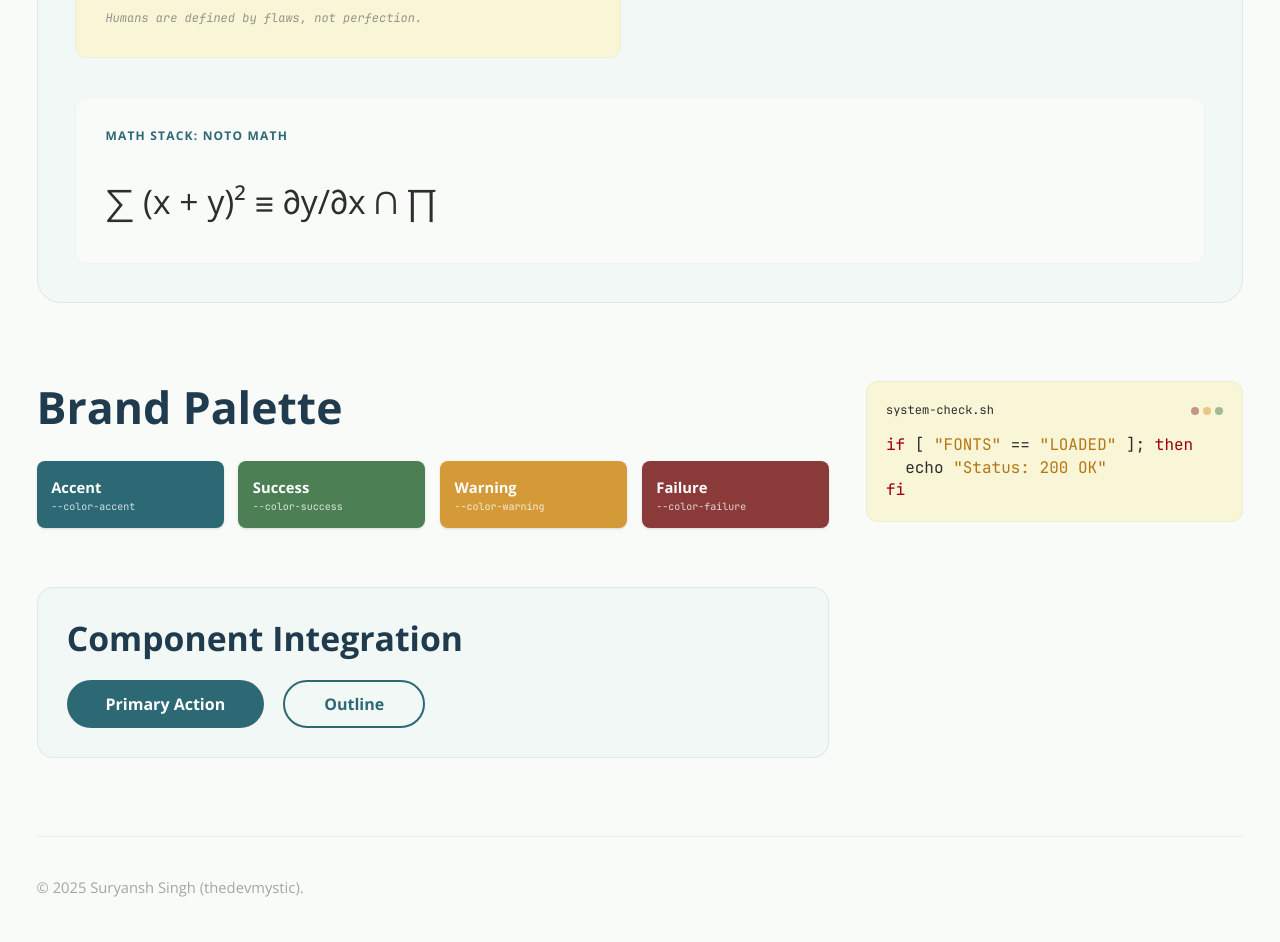
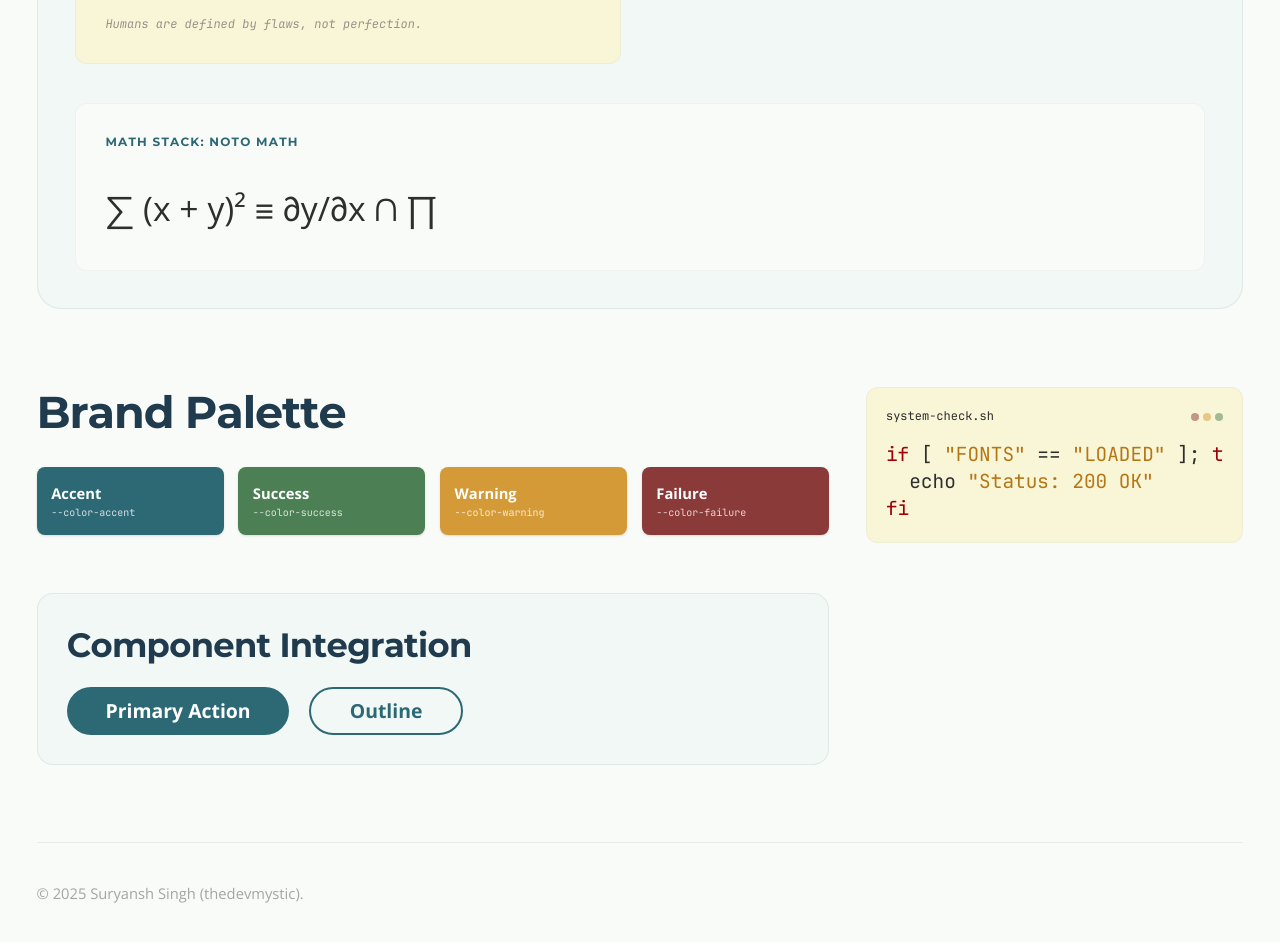
Before and after one commit to thedevmystic/thedevmystic.github.io, a Next.js app: page / in a window 1280 px wide. Shown: the part 1480-2422 px from the top of the page. Built offline with nearby package versions, Linux system fonts and the light colour scheme.

Commit message:
Addition: Added body and heading styling

```diff
--- a/src/styles/main.css
+++ b/src/styles/main.css
@@ -44,3 +44,8 @@
  * @description Fonts.
  */
 @import "./fonts.css";
+
+/**
+ * @description Typography.
+ */
+@import "./typography.css";
--- a/src/styles/typography.css
+++ b/src/styles/typography.css
@@ -26,6 +26,10 @@
  */
 
 @layer base {
+
+/* ==========================================================
+    HTML
+   ---------------------------------------------------------- */
 
 /**
  * @description HTML styling.
@@ -84,6 +88,9 @@ html {
   scroll-behavior: smooth;
   /* Remove touch highlight color on Safari & Firefox */
   -webkit-tap-highlight-color: transparent;
+
+  /* Min height */
+  min-height: 100vh;
 }
 
 /**
@@ -162,3 +169,129 @@ html {
     touch-action: manipulation;
   }
 }
+
+/* ==========================================================
+    Body
+   ---------------------------------------------------------- */
+
+/**
+ * @description Body styling.
+ */
+body {
+  /* Font */
+  font-family: var(--font-stack-body);
+  font-size: var(--step-0);
+  font-weight: 400;
+  font-style: normal;
+  line-height: var(--lh-normal);
+
+  /* Bg & fg colors */
+  background-color: var(--color-base-raw);
+  color: var(--color-body-raw);
+}
+
+/* ==========================================================
+    Heading
+   ---------------------------------------------------------- */
+
+/**
+ * @description Heading styling.
+ */
+h1, h2, h3,
+h4, h5, h6,
+.alpha, .beta, .gamma,
+.delta, .epsilon, .zeta {
+  /* Font family */
+  font-family: var(--font-stack-heading);
+  /* Style */
+  font-style: normal;
+  /* Font weight */
+  font-weight: 700;
+  /* Line height */
+  line-height: var(--lh-tight);
+
+  /* Font features */
+  /* Numeric features */
+  font-variant-numeric: lining-nums        /* Lining style numericals with consistent height*/
+                        proportional-nums  /* Proportianal/variable spacing */
+			slashed-zero       /* Slashed zero to distinguish 0 and O */
+			ordinal            /* Ordinal numbers has a raised glyph */
+                        stacked-fractions; /* Stacked fractions for readiblity */
+
+  /* Color */
+  color: var(--color-heading-raw);
+}
+
+/**
+ * @description H1 specific styles.
+ */
+h1, .alpha {
+  /* Font size */
+  font-size: var(--step-5);
+  /* Line height */
+  line-height: var(--lh-none);
+  /* Letter spacing */
+  letter-spacing: -0.05em;
+}
+
+/**
+ * @description H2 specific styles.
+ */
+h2, .beta {
+  /* Font size */
+  font-size: var(--step-4);
+  /* Line height */
+  line-height: var(--lh-tight);
+  /* Letter spacing */
+  letter-spacing: -0.025em;
+}
+
+/**
+ * @description H3 specific styles.
+ */
+h3, .gamma {
+  /* Font size */
+  font-size: var(--step-3);
+  /* Line height */
+  line-height: var(--lh-tight);
+  /* Letter spacing */
+  letter-spacing: -0.02em;
+}
+
+/**
+ * @description H4 specific styles.
+ */
+h4, .delta {
+  /* Font size */
+  font-size: var(--step-2);
+  /* Line height */
+  line-height: var(--lh-snug);
+  /* Letter spacing */
+  letter-spacing: 0em;
+}
+
+/**
+ * @description H5 specific styles.
+ */
+h5, .epsilon {
+  /* Font size */
+  font-size: var(--step-1);
+  /* Line height */
+  line-height: var(--lh-snug);
+  /* Letter spacing */
+  letter-spacing: 0em;
+}
+
+/**
+ * @description H6 specific styles.
+ */
+h6, .zeta {
+  /* Font size */
+  font-size: var(--step-0);
+  /* Line height */
+  line-height: var(--lh-normal);
+  /* Letter spacing */
+  letter-spacing: 0em;
+}
+
+}
```
